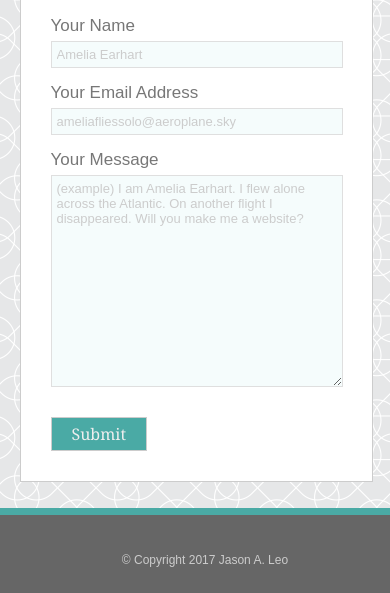
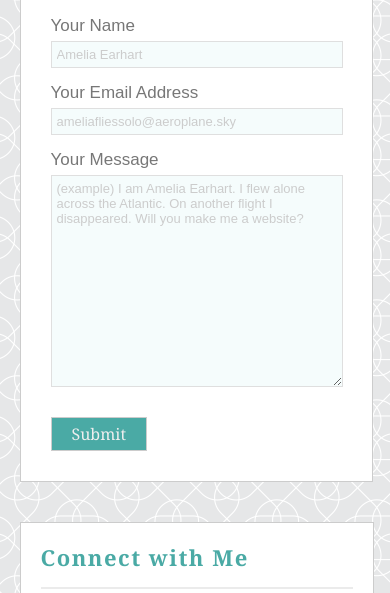
Before and after one commit to xezian/Responsive-Portfolio, a plain HTML site: page contact.html in a window 390 px wide. Shown: the part 239-832 px from the top of the page. Drawn offline with Linux system fonts and the light colour scheme.

Commit message:
did I fix the footer?

```diff
--- a/assets/css/style.css
+++ b/assets/css/style.css
@@ -415,6 +415,7 @@ textarea::placeholder, input::placeholder {
 
     .main-content {
         width: 100%;
+        height: 100%
     }
     .top-content {
         margin-left: 0;
@@ -438,7 +439,6 @@ textarea::placeholder, input::placeholder {
         float: left;
     }
     .other-content {
-        height: 1850px;
         width: 100%;
     }
     .form {
@@ -452,6 +452,14 @@ textarea::placeholder, input::placeholder {
         text-align: left;
         line-height: 30px;
     }
+    .footer {
+        position: absolute;
+        bottom: -1234px;
+        z-index: 4;
+    }
+    .trick-footer {
+        display: none;
+    }
     #profileimg {
         width: 120%;
         margin: 80px 30px 100px -40px;
```
